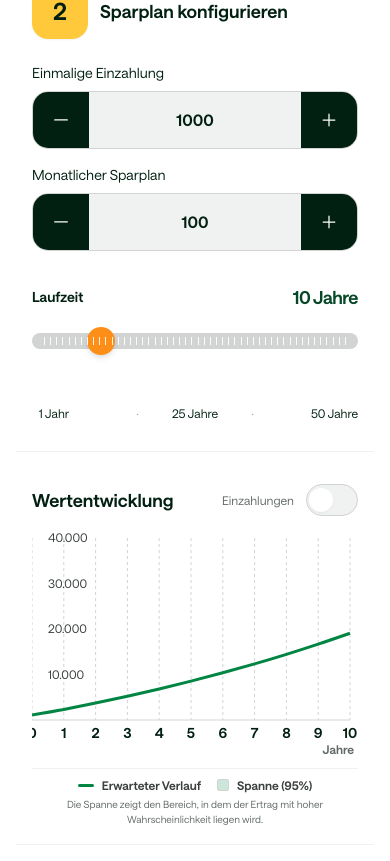
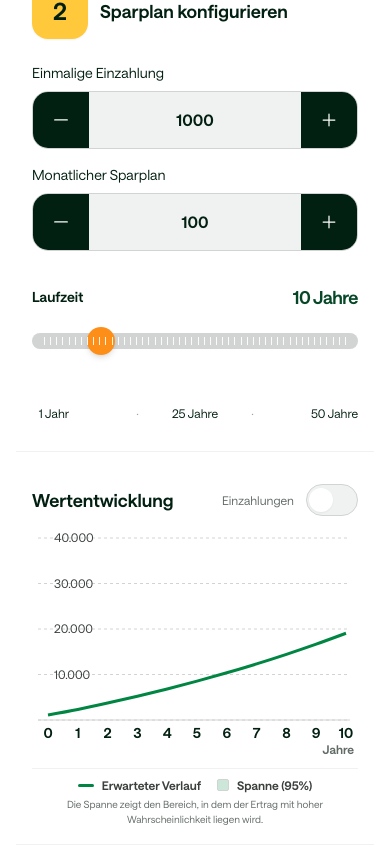
Before and after one commit to ivenkurz/kindersparplan, a Next.js app: page /SparplanRechner in a window 390 px wide. Shown: the part 606-1467 px from the top of the page. Built offline with nearby package versions, Linux system fonts and the light colour scheme.

Commit message:
Chart: Vertikale Grid-Linien aus + X-Achse Padding für sichtbare 0

```diff
--- a/components/ValueChart.tsx
+++ b/components/ValueChart.tsx
@@ -207,7 +207,12 @@ export default function ValueChart({ data, view = "spanne", fill = false }: Valu
           <AreaChart
             data={chartData}
             // Mobile: Achse kompakter, mehr Breite für den Plot
-            margin={{ top: 10, right: isMobile ? 8 : 10, left: 0, bottom: isMobile ? 18 : 22 }}
+            margin={{
+              top: 10,
+              right: isMobile ? 8 : 10,
+              left: isMobile ? 6 : 0,
+              bottom: isMobile ? 18 : 22,
+            }}
           >
             <defs>
               {/* Spanne (95%) */}
@@ -225,11 +230,12 @@ export default function ValueChart({ data, view = "spanne", fill = false }: Valu
                 <stop offset="100%" stopColor="#008542" stopOpacity={0.12} />
               </linearGradient>
             </defs>
-            <CartesianGrid strokeDasharray="3 3" stroke="#d1d4d2" horizontal={false} />
+            <CartesianGrid strokeDasharray="3 3" stroke="#d1d4d2" vertical={false} />
             <XAxis
               dataKey="jahr"
               ticks={yearTicks}
               interval={0}
+              padding={{ left: isMobile ? 10 : 0, right: isMobile ? 4 : 0 }}
               tick={{ fill: "#022011", fontSize: 14, fontWeight: 600 }}
               tickLine={false}
               axisLine={{ stroke: "#d1d4d2" }}
```
